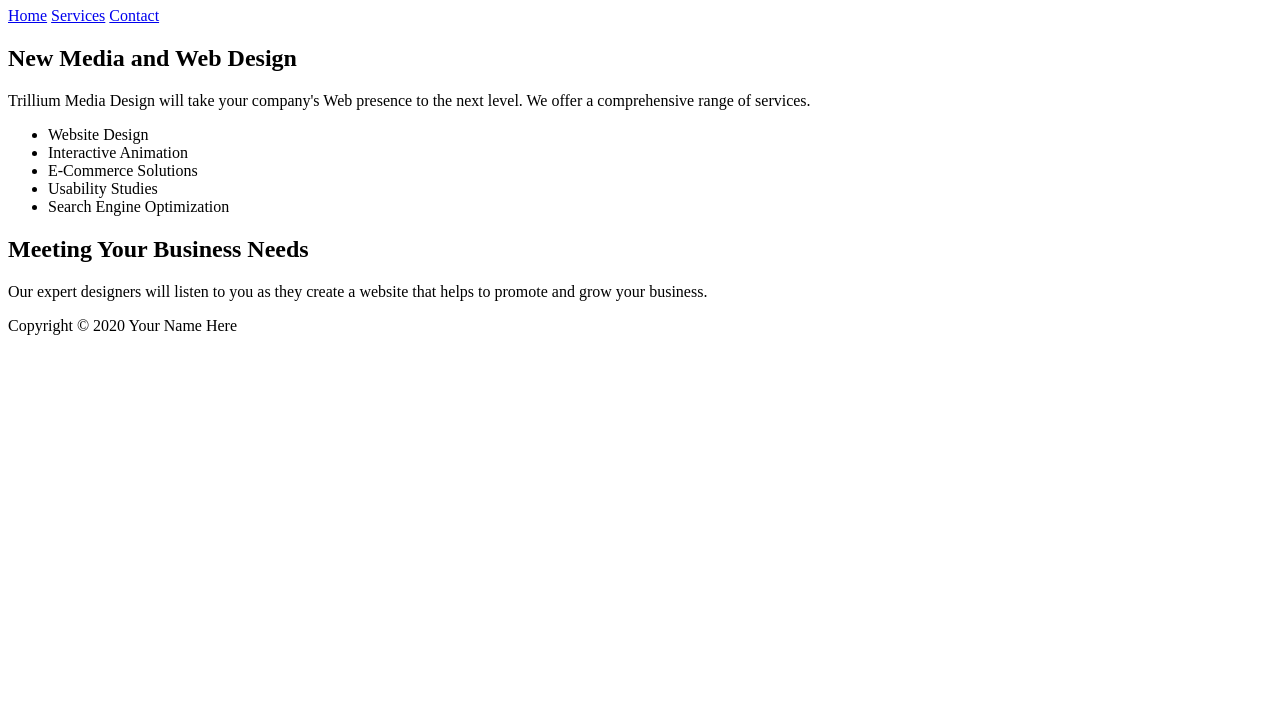
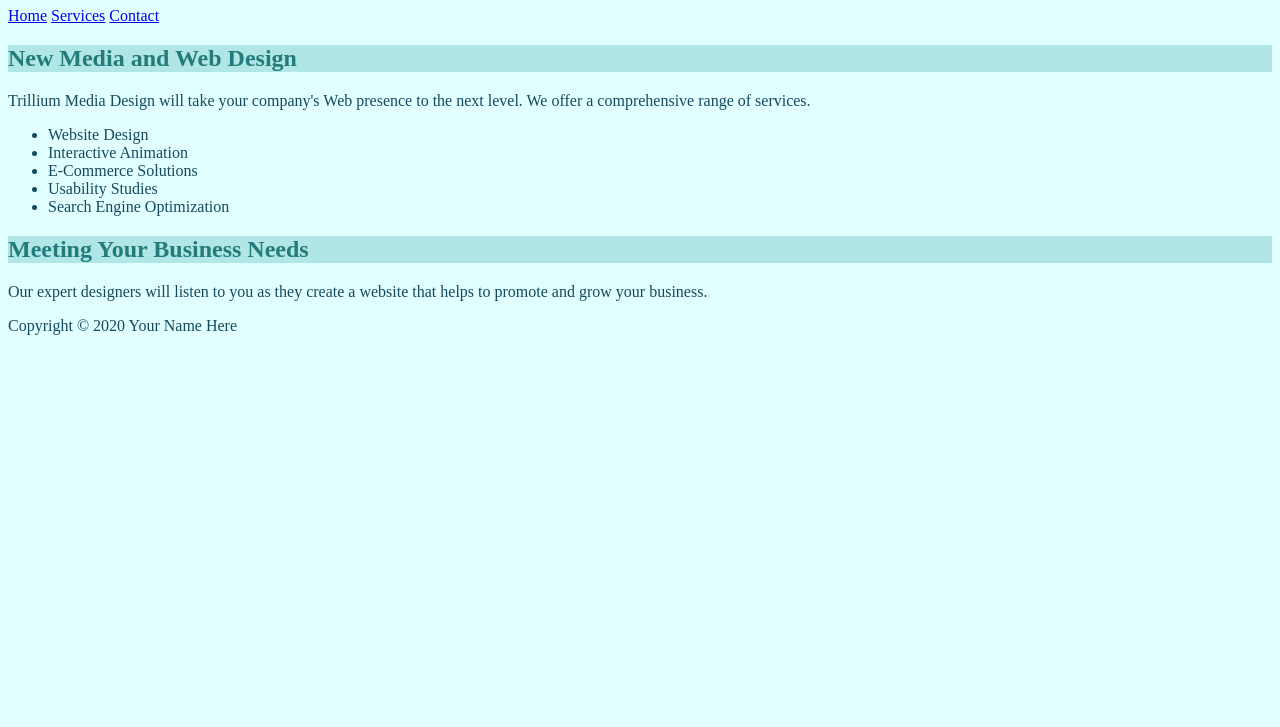
Before and after one commit to leslie-acevedo/chap33prac, a plain HTML site: page index.html in a window 1280 px wide. Shown: the part 73-800 px from the top of the page. Drawn offline with Linux system fonts and the light colour scheme.

Commit message:
Update index.html

```diff
--- a/index.html
+++ b/index.html
@@ -4,7 +4,9 @@
 <title>Trillium Media Design</title>
 <meta charset="utf-8">
 <style>
-
+body {background-color: #E2FFFF; color: #15495E;}
+h1 {background-color: #237B7B; color: #E2FFFF;}
+h2 {background-color: #B0E6E6; color: #237B7B;}
 </style>
 </head>
 <body>
```
